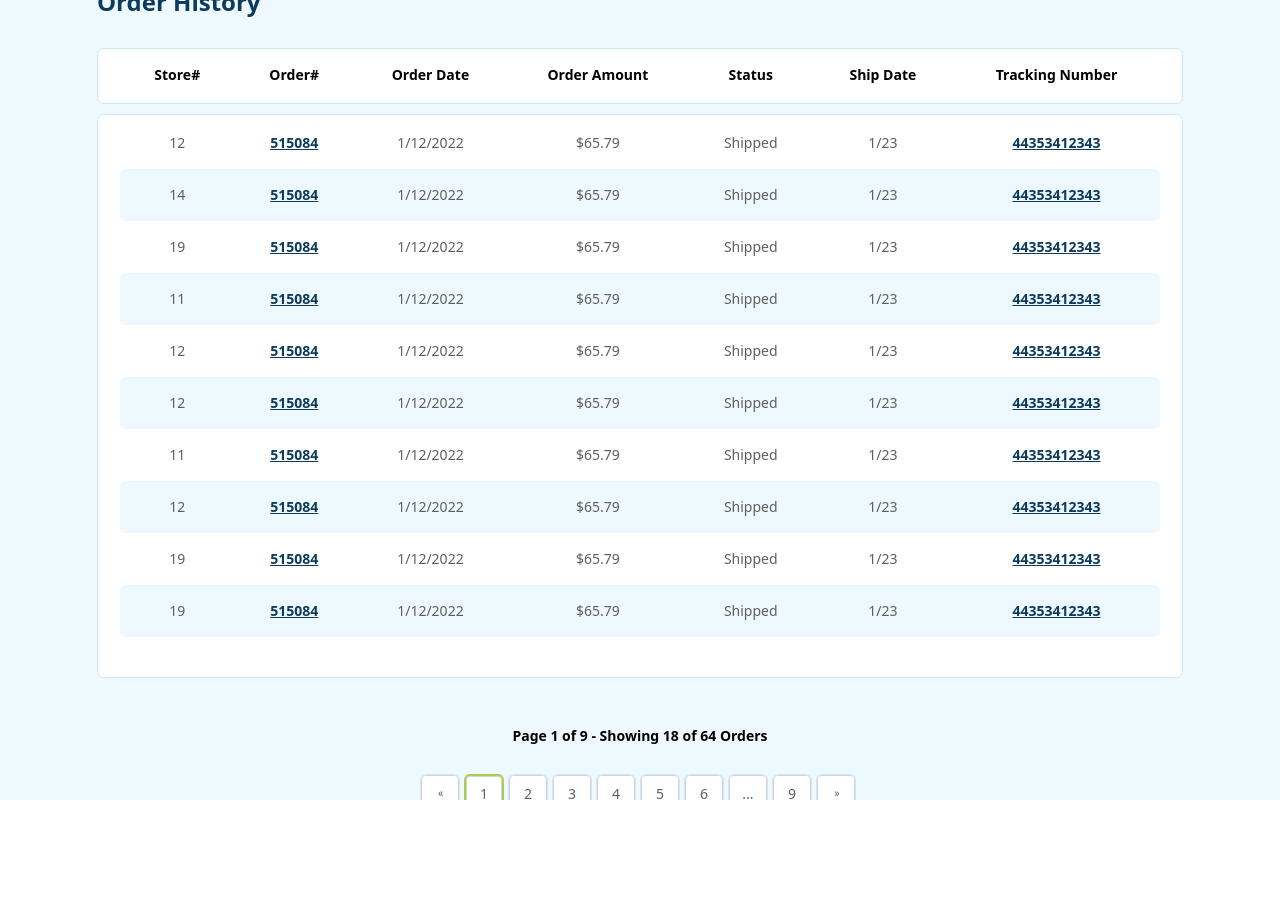
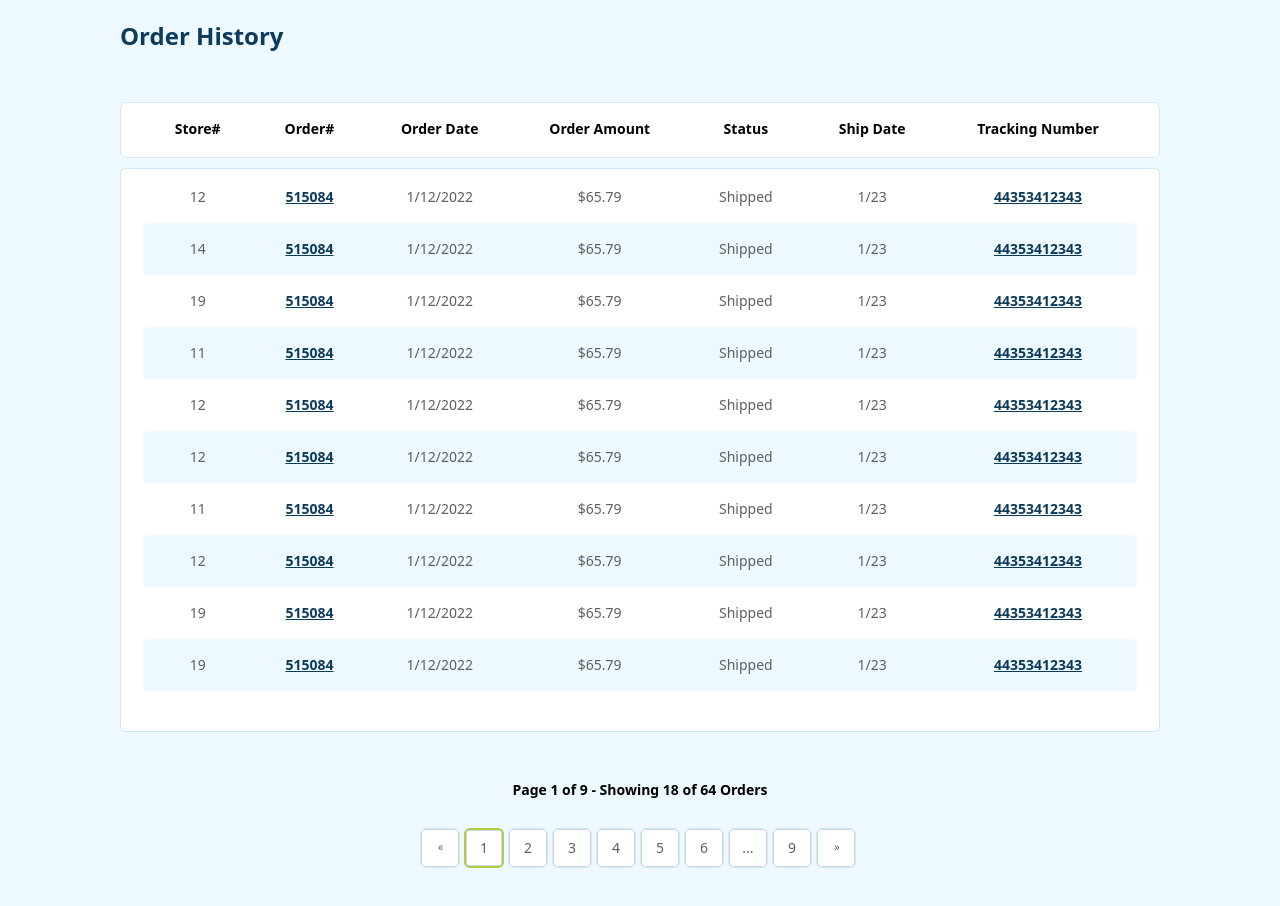
Before and after one commit to cocoa-1012/TailwindCSS-Form, a website: page src/index.html in a window 1280 px wide. Before the commit the page ends 800 px from the top, so only its background shows below. Drawn offline with Linux system fonts and the light colour scheme.

Commit message:
update only table scrolling

```diff
--- a/src/index.html
+++ b/src/index.html
@@ -11,13 +11,14 @@
 </head>
 
 <body>
-  <div class="w-screen h-screen bg-main flex items-center overflow-x-scroll">
+  <div class="min-h-screen bg-[#EDF8FF] flex flex-col items-center">
+    <p class="w-full max-w-[1040px] p-5 md:px-0 text-2xl font-semibold text-[#0C3B5B] mb-[30px]">Order History</p>
+    <div class="w-full h-full flex flex-col items-center overflow-x-auto">
       <div class="flex flex-col mx-auto">
         <div class="overflow-x-auto">
-        <div class="w-full px-5">
-          <p class="text-2xl font-semibold text-[#0C3B5B] mb-[30px]">Order History</p>
+          <div class="w-[1040px] mx-5">
             <div class="overflow-hidden bg-white px-[22px] mb-[10px] border-[1px] rounded-md border-[#CEE8F9]">
-            <table class="w-[1040px] text-center text-sm font-light -mb-[50px]">
+              <table class="w-full text-center text-sm font-light -mb-[50px]">
                 <thead class="font-medium h-[43px]">
                   <tr class="mb-[10px]">
                     <th scope="col" class="px-6 py-4 text-[14px]">Store#</th>
@@ -44,9 +45,8 @@
               </table>
             </div>
             <div class="bg-white px-[22px] pb-10 border-[1px] rounded-md border-[#CEE8F9] -pt-20">
-              <table class="w-[1040px] text-center text-sm font-light -mt-[50px]">
-                <thead
-                  class="invisible font-medium text-[#5F5F5F] h-[0px]">
+              <table class="w-full text-center text-sm font-light -mt-[50px]">
+                <thead class="invisible font-medium text-[#5F5F5F] h-[0px]">
                   <tr class="overflow-hidden">
                     <th scope="col" class="px-6 py-4">Store#</th>
                     <th scope="col" class="px-6 py-4">Order#</th>
@@ -58,8 +58,7 @@
                   </tr>
                 </thead>
                 <tbody>
-                  <tr
-                    class="bg-white h-[50px]">
+                  <tr class="bg-white h-[50px]">
                     <td class="whitespace-nowrap px-6 py-4 font-medium text-[#5F5F5F]">12</td>
                     <td class="whitespace-nowrap px-6 py-4 underline font-semibold text-[#0C3B5B]">515084</td>
                     <td class="whitespace-nowrap px-6 py-4 font-medium text-[#5F5F5F]">1/12/2022</td>
@@ -68,18 +67,17 @@
                     <td class="whitespace-nowrap px-6 py-4 font-medium text-[#5F5F5F]">1/23</td>
                     <td class="whitespace-nowrap px-6 py-4 underline font-semibold text-[#0C3B5B]">44353412343</td>
                   </tr>
-                  <tr
-                    class="[&_td]:bg-[#EDF8FF]">
+                  <tr class="[&_td]:bg-[#EDF8FF]">
                     <td class="whitespace-nowrap px-6 py-4 font-medium text-[#5F5F5F] rounded-l-md">14</td>
                     <td class="whitespace-nowrap px-6 py-4 underline font-semibold text-[#0C3B5B]">515084</td>
                     <td class="whitespace-nowrap px-6 py-4 font-medium text-[#5F5F5F]">1/12/2022</td>
                     <td class="whitespace-nowrap px-6 py-4 font-medium text-[#5F5F5F]">$65.79</td>
                     <td class="whitespace-nowrap px-6 py-4 font-medium text-[#5F5F5F]">Shipped</td>
                     <td class="whitespace-nowrap px-6 py-4 font-medium text-[#5F5F5F]">1/23</td>
-                    <td class="whitespace-nowrap px-6 py-4 underline font-semibold text-[#0C3B5B] rounded-r-md">44353412343</td>
+                    <td class="whitespace-nowrap px-6 py-4 underline font-semibold text-[#0C3B5B] rounded-r-md">
+                      44353412343</td>
                   </tr>
-                  <tr
-                    class="bg-white">
+                  <tr class="bg-white">
                     <td class="whitespace-nowrap px-6 py-4 font-medium text-[#5F5F5F]">19</td>
                     <td class="whitespace-nowrap px-6 py-4 underline font-semibold text-[#0C3B5B]">515084</td>
                     <td class="whitespace-nowrap px-6 py-4 font-medium text-[#5F5F5F]">1/12/2022</td>
@@ -88,18 +86,17 @@
                     <td class="whitespace-nowrap px-6 py-4 font-medium text-[#5F5F5F]">1/23</td>
                     <td class="whitespace-nowrap px-6 py-4 underline font-semibold text-[#0C3B5B]">44353412343</td>
                   </tr>
-                  <tr
-                    class="[&_td]:bg-[#EDF8FF]">
+                  <tr class="[&_td]:bg-[#EDF8FF]">
                     <td class="whitespace-nowrap px-6 py-4 font-medium text-[#5F5F5F] rounded-l-md">11</td>
                     <td class="whitespace-nowrap px-6 py-4 underline font-semibold text-[#0C3B5B]">515084</td>
                     <td class="whitespace-nowrap px-6 py-4 font-medium text-[#5F5F5F]">1/12/2022</td>
                     <td class="whitespace-nowrap px-6 py-4 font-medium text-[#5F5F5F]">$65.79</td>
                     <td class="whitespace-nowrap px-6 py-4 font-medium text-[#5F5F5F]">Shipped</td>
                     <td class="whitespace-nowrap px-6 py-4 font-medium text-[#5F5F5F]">1/23</td>
-                    <td class="whitespace-nowrap px-6 py-4 underline font-semibold text-[#0C3B5B] rounded-r-md">44353412343</td>
+                    <td class="whitespace-nowrap px-6 py-4 underline font-semibold text-[#0C3B5B] rounded-r-md">
+                      44353412343</td>
                   </tr>
-                  <tr
-                    class="bg-white">
+                  <tr class="bg-white">
                     <td class="whitespace-nowrap px-6 py-4 font-medium text-[#5F5F5F]">12</td>
                     <td class="whitespace-nowrap px-6 py-4 underline font-semibold text-[#0C3B5B]">515084</td>
                     <td class="whitespace-nowrap px-6 py-4 font-medium text-[#5F5F5F]">1/12/2022</td>
@@ -108,18 +105,17 @@
                     <td class="whitespace-nowrap px-6 py-4 font-medium text-[#5F5F5F]">1/23</td>
                     <td class="whitespace-nowrap px-6 py-4 underline font-semibold text-[#0C3B5B]">44353412343</td>
                   </tr>
-                  <tr
-                    class="[&_td]:bg-[#EDF8FF]">
+                  <tr class="[&_td]:bg-[#EDF8FF]">
                     <td class="whitespace-nowrap px-6 py-4 font-medium text-[#5F5F5F] rounded-l-md">12</td>
                     <td class="whitespace-nowrap px-6 py-4 underline font-semibold text-[#0C3B5B]">515084</td>
                     <td class="whitespace-nowrap px-6 py-4 font-medium text-[#5F5F5F]">1/12/2022</td>
                     <td class="whitespace-nowrap px-6 py-4 font-medium text-[#5F5F5F]">$65.79</td>
                     <td class="whitespace-nowrap px-6 py-4 font-medium text-[#5F5F5F]">Shipped</td>
                     <td class="whitespace-nowrap px-6 py-4 font-medium text-[#5F5F5F]">1/23</td>
-                    <td class="whitespace-nowrap px-6 py-4 underline font-semibold text-[#0C3B5B] rounded-r-md">44353412343</td>
+                    <td class="whitespace-nowrap px-6 py-4 underline font-semibold text-[#0C3B5B] rounded-r-md">
+                      44353412343</td>
                   </tr>
-                  <tr
-                    class="bg-white">
+                  <tr class="bg-white">
                     <td class="whitespace-nowrap px-6 py-4 font-medium text-[#5F5F5F]">11</td>
                     <td class="whitespace-nowrap px-6 py-4 underline font-semibold text-[#0C3B5B]">515084</td>
                     <td class="whitespace-nowrap px-6 py-4 font-medium text-[#5F5F5F]">1/12/2022</td>
@@ -128,18 +124,17 @@
                     <td class="whitespace-nowrap px-6 py-4 font-medium text-[#5F5F5F]">1/23</td>
                     <td class="whitespace-nowrap px-6 py-4 underline font-semibold text-[#0C3B5B]">44353412343</td>
                   </tr>
-                  <tr
-                    class="[&_td]:bg-[#EDF8FF]">
+                  <tr class="[&_td]:bg-[#EDF8FF]">
                     <td class="whitespace-nowrap px-6 py-4 font-medium text-[#5F5F5F] rounded-l-md">12</td>
                     <td class="whitespace-nowrap px-6 py-4 underline font-semibold text-[#0C3B5B]">515084</td>
                     <td class="whitespace-nowrap px-6 py-4 font-medium text-[#5F5F5F]">1/12/2022</td>
                     <td class="whitespace-nowrap px-6 py-4 font-medium text-[#5F5F5F]">$65.79</td>
                     <td class="whitespace-nowrap px-6 py-4 font-medium text-[#5F5F5F]">Shipped</td>
                     <td class="whitespace-nowrap px-6 py-4 font-medium text-[#5F5F5F]">1/23</td>
-                    <td class="whitespace-nowrap px-6 py-4 underline font-semibold text-[#0C3B5B] rounded-r-md">44353412343</td>
+                    <td class="whitespace-nowrap px-6 py-4 underline font-semibold text-[#0C3B5B] rounded-r-md">
+                      44353412343</td>
                   </tr>
-                  <tr
-                    class="bg-white">
+                  <tr class="bg-white">
                     <td class="whitespace-nowrap px-6 py-4 font-medium text-[#5F5F5F]">19</td>
                     <td class="whitespace-nowrap px-6 py-4 underline font-semibold text-[#0C3B5B]">515084</td>
                     <td class="whitespace-nowrap px-6 py-4 font-medium text-[#5F5F5F]">1/12/2022</td>
@@ -148,20 +143,25 @@
                     <td class="whitespace-nowrap px-6 py-4 font-medium text-[#5F5F5F]">1/23</td>
                     <td class="whitespace-nowrap px-6 py-4 underline font-semibold text-[#0C3B5B]">44353412343</td>
                   </tr>
-                  <tr
-                    class="[&_td]:bg-[#EDF8FF]">
+                  <tr class="[&_td]:bg-[#EDF8FF]">
                     <td class="whitespace-nowrap px-6 py-4 font-medium text-[#5F5F5F] rounded-l-md">19</td>
                     <td class="whitespace-nowrap px-6 py-4 underline font-semibold text-[#0C3B5B]">515084</td>
                     <td class="whitespace-nowrap px-6 py-4 font-medium text-[#5F5F5F]">1/12/2022</td>
                     <td class="whitespace-nowrap px-6 py-4 font-medium text-[#5F5F5F]">$65.79</td>
                     <td class="whitespace-nowrap px-6 py-4 font-medium text-[#5F5F5F]">Shipped</td>
                     <td class="whitespace-nowrap px-6 py-4 font-medium text-[#5F5F5F]">1/23</td>
-                    <td class="whitespace-nowrap px-6 py-4 underline font-semibold text-[#0C3B5B] rounded-r-md">44353412343</td>
+                    <td class="whitespace-nowrap px-6 py-4 underline font-semibold text-[#0C3B5B] rounded-r-md">
+                      44353412343</td>
                   </tr>
                 </tbody>
               </table>
             </div>
-          <div class="flex flex-col items-center w-full mt-12">
+
+          </div>
+        </div>
+      </div>
+    </div>
+    <div class="flex flex-col items-center w-full my-12">
       <p class="text-sm font-semibold">Page 1 of 9 - Showing 18 of 64 Orders</p>
       <div class="mt-7">
         <nav class="isolate inline-flex" aria-label="Pagination">
@@ -181,11 +181,11 @@
           <a href="#" rel="noreferrer"
             class="relative inline-flex items-center justify-center bg-white w-10 h-10 border-[1px] mr-1 rounded-md border-[#CEE8F9] text-[#5F5F5F] text-sm ring-1 ring-inset ring-gray-300 hover:bg-gray-100 focus:z-20 focus:outline-offset-0">3</a>
           <a href="#" rel="noreferrer"
-                  class="relative inline-flex items-center justify-center bg-white w-10 h-10 border-[1px] mr-1 rounded-md border-[#CEE8F9] text-[#5F5F5F] text-sm ring-1 ring-inset ring-gray-300 hover:bg-gray-100 focus:z-20 focus:outline-offset-0">4</a>
+            class="relative hidden md:inline-flex items-center justify-center bg-white w-10 h-10 border-[1px] mr-1 rounded-md border-[#CEE8F9] text-[#5F5F5F] text-sm ring-1 ring-inset ring-gray-300 hover:bg-gray-100 focus:z-20 focus:outline-offset-0">4</a>
           <a href="#" rel="noreferrer"
-                  class="relative inline-flex items-center justify-center bg-white w-10 h-10 border-[1px] mr-1 rounded-md border-[#CEE8F9] text-[#5F5F5F] text-sm ring-1 ring-inset ring-gray-300 hover:bg-gray-100 focus:z-20 focus:outline-offset-0">5</a>
+            class="relative hidden md:inline-flex items-center justify-center bg-white w-10 h-10 border-[1px] mr-1 rounded-md border-[#CEE8F9] text-[#5F5F5F] text-sm ring-1 ring-inset ring-gray-300 hover:bg-gray-100 focus:z-20 focus:outline-offset-0">5</a>
           <a href="#" rel="noreferrer"
-                  class="relative inline-flex items-center justify-center bg-white w-10 h-10 border-[1px] mr-1 rounded-md border-[#CEE8F9] text-[#5F5F5F] text-sm ring-1 ring-inset ring-gray-300 hover:bg-gray-100 focus:z-20 focus:outline-offset-0">6</a>
+            class="relative hidden md:inline-flex items-center justify-center bg-white w-10 h-10 border-[1px] mr-1 rounded-md border-[#CEE8F9] text-[#5F5F5F] text-sm ring-1 ring-inset ring-gray-300 hover:bg-gray-100 focus:z-20 focus:outline-offset-0">6</a>
           <span
             class="relative inline-flex items-center justify-center bg-white w-10 h-10 border-[1px] mr-1 rounded-md border-[#CEE8F9] text-[#5F5F5F] text-sm ring-1 ring-inset ring-gray-300 hover:bg-gray-100 focus:z-20 focus:outline-offset-0">...</span>
           <a href="#" rel="noreferrer"
@@ -202,9 +202,6 @@
       </div>
     </div>
   </div>
-      </div>
-    </div>
-  </div>
 </body>
 
 </html>
--- a/tailwind.config.js
+++ b/tailwind.config.js
@@ -1,11 +1,7 @@
 module.exports = {
   content: ["./src/*.html"],
   theme: {
-    extend: {
-      colors: {
-        'main': "#EDF8FF"
-      }
-    },
+    extend: {},
   },
   variants: {
     extend: {},
```
Also changed, not shown: src/styles.css. Lines whose indentation alone changed are shown as unchanged.
